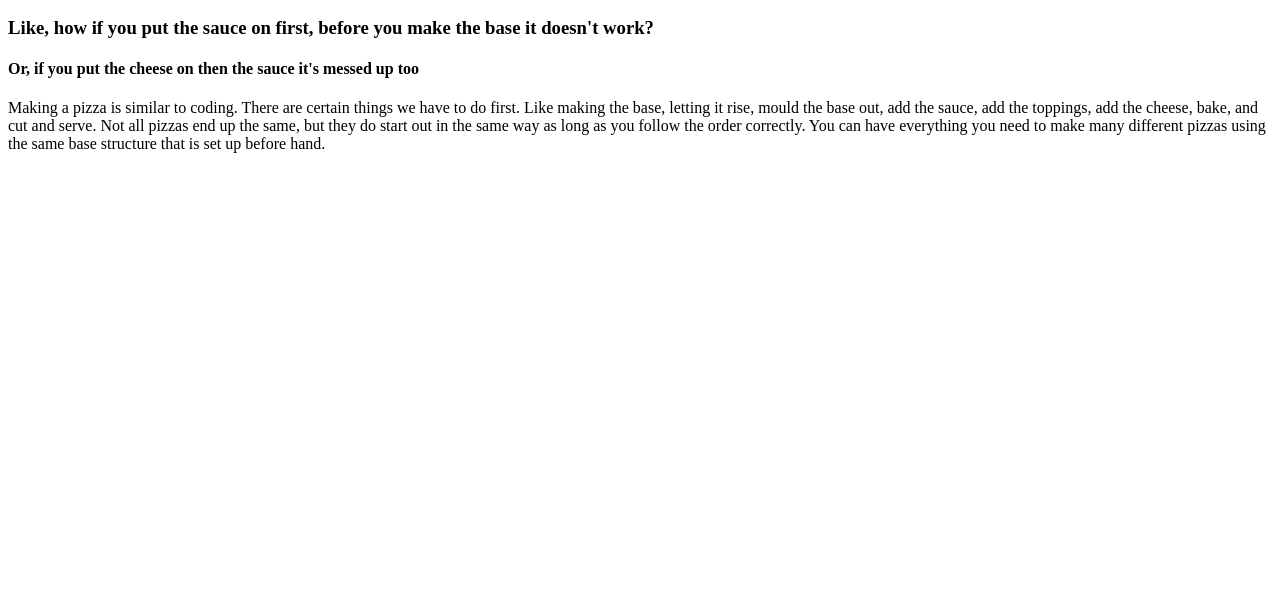
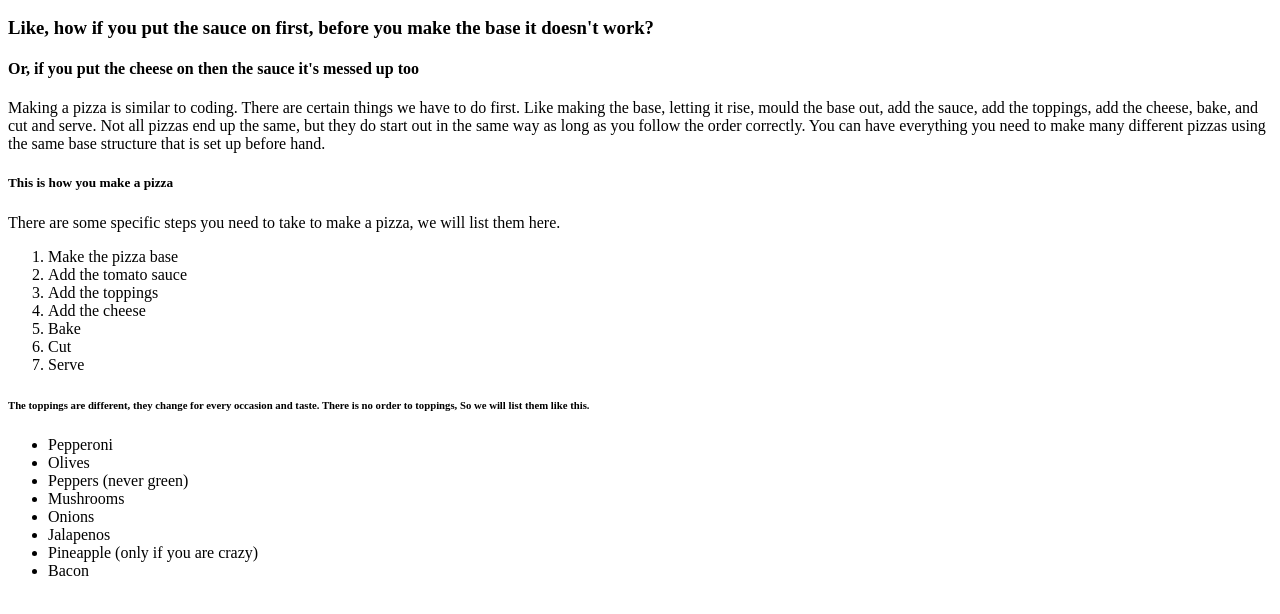
Before and after one commit to Samj203/Coding-Worksheet-2-3, a plain HTML site: page index.html in a window 1280 px wide. Shown: the part 110-724 px from the top of the page. Drawn offline with Linux system fonts and the light colour scheme.

Commit message:
Added lists

```diff
--- a/index.html
+++ b/index.html
@@ -24,6 +24,36 @@
     make many different pizzas using the same base
     structure that is set up before hand.</p>
 
+    <!-- Make lists here -->
+    <h5>This is how you make a pizza</h5>
+    <p>There are some specific steps you need to take to make a
+        pizza, we will list them here.</p>
+
+    <ol>
+        <li>Make the pizza base</li>
+        <li>Add the tomato sauce</li>
+        <li>Add the toppings</li>
+        <li>Add the cheese</li>
+        <li>Bake</li>
+        <li>Cut</li>
+        <li>Serve</li>
+    </ol>
+
+    <h6>The toppings are different, they change for every
+        occasion and taste. There is no order to toppings, So we
+        will list them like this.</h6>
+
+    <ul>
+        <li>Pepperoni</li>
+        <li>Olives</li>
+        <li>Peppers (never green)</li>
+        <li>Mushrooms</li>
+        <li>Onions</li>
+        <li>Jalapenos</li>
+        <li>Pineapple (only if you are crazy)</li>
+        <li>Bacon</li>
+    </ul>
+
 
 </body>
 </html>
```
